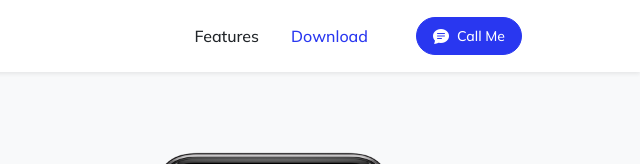
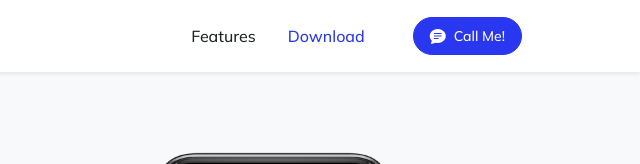
Before and after one commit to Abdulmajeed02/Landing_Page, a plain HTML site: page index.html in a window 1280 px wide. Shown: the top 164 px of the page, 640-1280 px from the left. Drawn offline with nearby package versions, Linux system fonts and the light colour scheme; grey boxes are pictures that could not be loaded.

Commit message:
Call me to feedback

```diff
--- a/index.html
+++ b/index.html
@@ -34,7 +34,7 @@
                     <button class="btn btn-primary rounded-pill px-3 mb-2 mb-lg-0" data-bs-toggle="modal" data-bs-target="#feedbackModal">
                         <span class="d-flex align-items-center">
                             <i class="bi-chat-text-fill me-2"></i>
-                            <span class="small">Call Me</span>
+                            <span class="small">Call Me!</span>
                         </span>
                     </button>
                 </div>
```
